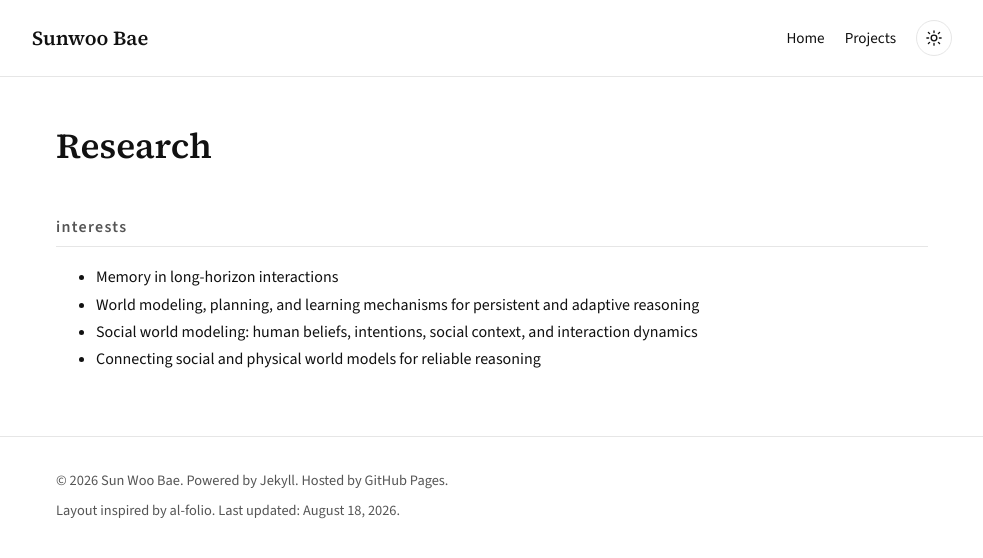
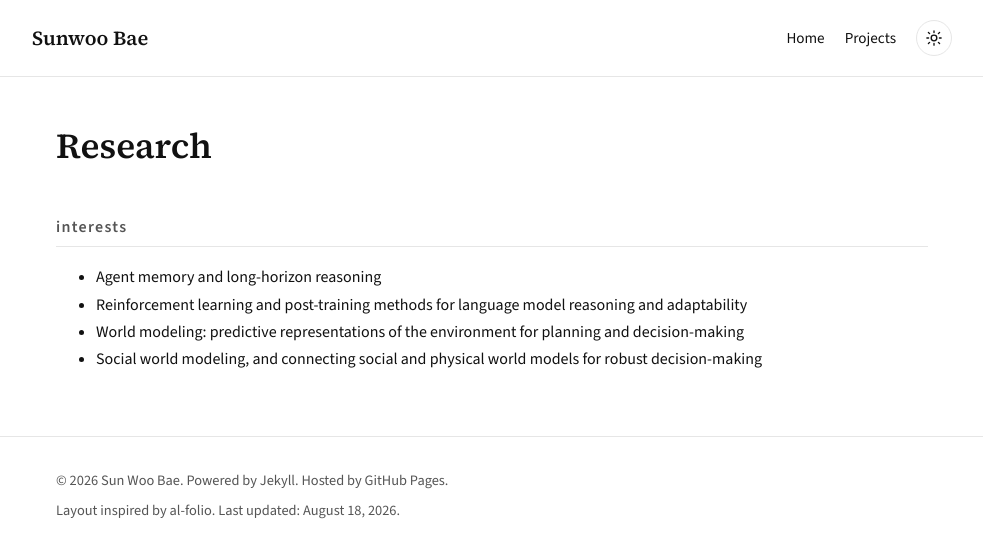
Before and after one commit to sunwoo02/sunwoo02.github.io, a Jekyll site: the page built from _pages/research.md, in a window 1280 px wide. Shown: the top 558 px of the page, without its empty margins (148-1131 px from the left). Built offline with Jekyll 4.4.1, drawn with Linux system fonts in a browser that asks for light colours.

Commit message:
Refine research bio to include RL/post-training and world modeling framing
Adds reinforcement learning and post-training interests alongside memory
and long-horizon reasoning, and reframes world modeling as the connecting
thread to social world modeling.

Co-Authored-By: Claude Sonnet 5 <noreply@anthropic.com>

```diff
--- a/_pages/research.md
+++ b/_pages/research.md
@@ -4,7 +4,7 @@ permalink: /research/
 ---
 
 ## interests
-- Memory in long-horizon interactions
-- World modeling, planning, and learning mechanisms for persistent and adaptive reasoning
-- Social world modeling: human beliefs, intentions, social context, and interaction dynamics
-- Connecting social and physical world models for reliable reasoning
+- Agent memory and long-horizon reasoning
+- Reinforcement learning and post-training methods for language model reasoning and adaptability
+- World modeling: predictive representations of the environment for planning and decision-making
+- Social world modeling, and connecting social and physical world models for robust decision-making
```
Also changed, not shown: _pages/about.md (+2 -2 lines), index.md (+2 -2 lines).
